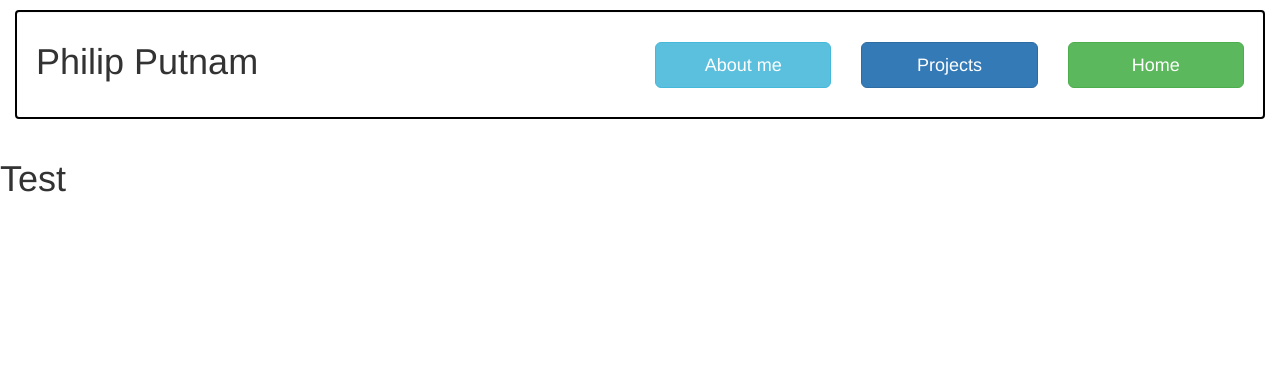
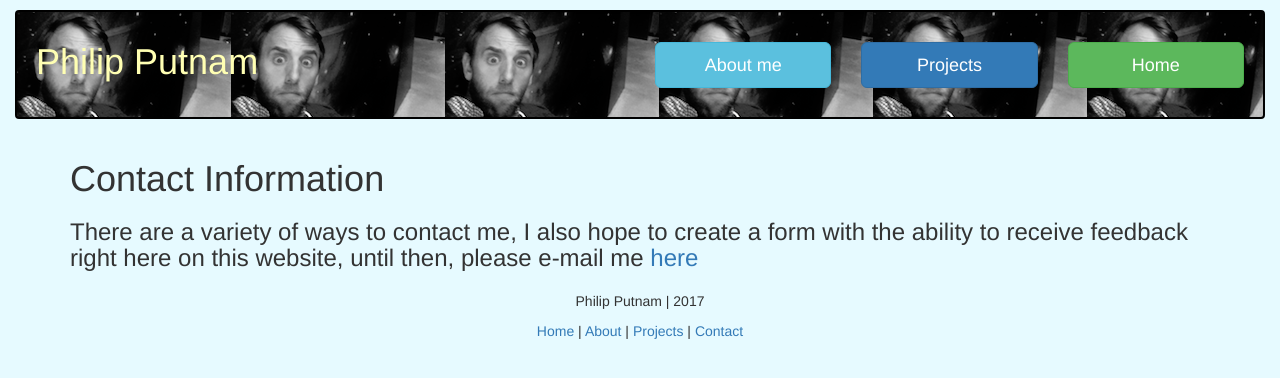
Before and after one commit to philip-putnam/profile-page, a plain HTML site: page contact.html in a window 1280 px wide. Drawn offline with Linux system fonts and the light colour scheme.

Commit message:
add div footer, footer links

```diff
--- a/contact.html
+++ b/contact.html
@@ -28,7 +28,17 @@
       </header>
     </div>
 
-    <h1>Test</h1>
+    <div class="container">
+      <h1>Contact Information</h1>
+      <h3>There are a variety of ways to contact me, I also hope to create a form with the ability to receive feedback right here on this website, until then, please e-mail me <a href="mailto:putnamp989@gmail.com">here</a></h1>
+    </div>
+
+    <div class="container-fluid">
+      <footer>
+        <p>Philip Putnam | 2017</p>
+        <p><a href="index.html">Home</a> | <a href="aboutme.html">About</a> | <a href="projects.html">Projects</a> | <a href="contact.html">Contact</a></p>
+      </footer>
+    </div>
 
   </body>
 </html>
--- a/css/styles.css
+++ b/css/styles.css
@@ -1,5 +1,5 @@
 body {
-  background-color: white;
+  background-color: #e6faff;
 }
 
 .container-fluid {
@@ -11,7 +11,8 @@ body {
 }*/
 
 .well {
-  background-color: white;
+  background: url(../img/ppBanner.png);
+  color: #ffffb3;
   border: 2px solid black;
   padding-top: 10px;
 }
@@ -33,6 +34,14 @@ body {
   padding: 3px;
 }
 
+.container-fluid:nth-last-of-type(1) {
+  clear: both;
+}
+
+.container-fluid footer {
+  text-align: center;
+}
+
 @media screen and (max-width: 992px) {
   header h1 {
     text-align: center;
```
Also changed, not shown: aboutme.html (+8 -1 lines), index.html (+7 -0 lines), projects.html (+9 -0 lines), img/ppBanner.png (added), img/ppTrek.jpeg (added), img/ppTrek.jpg (deleted).
